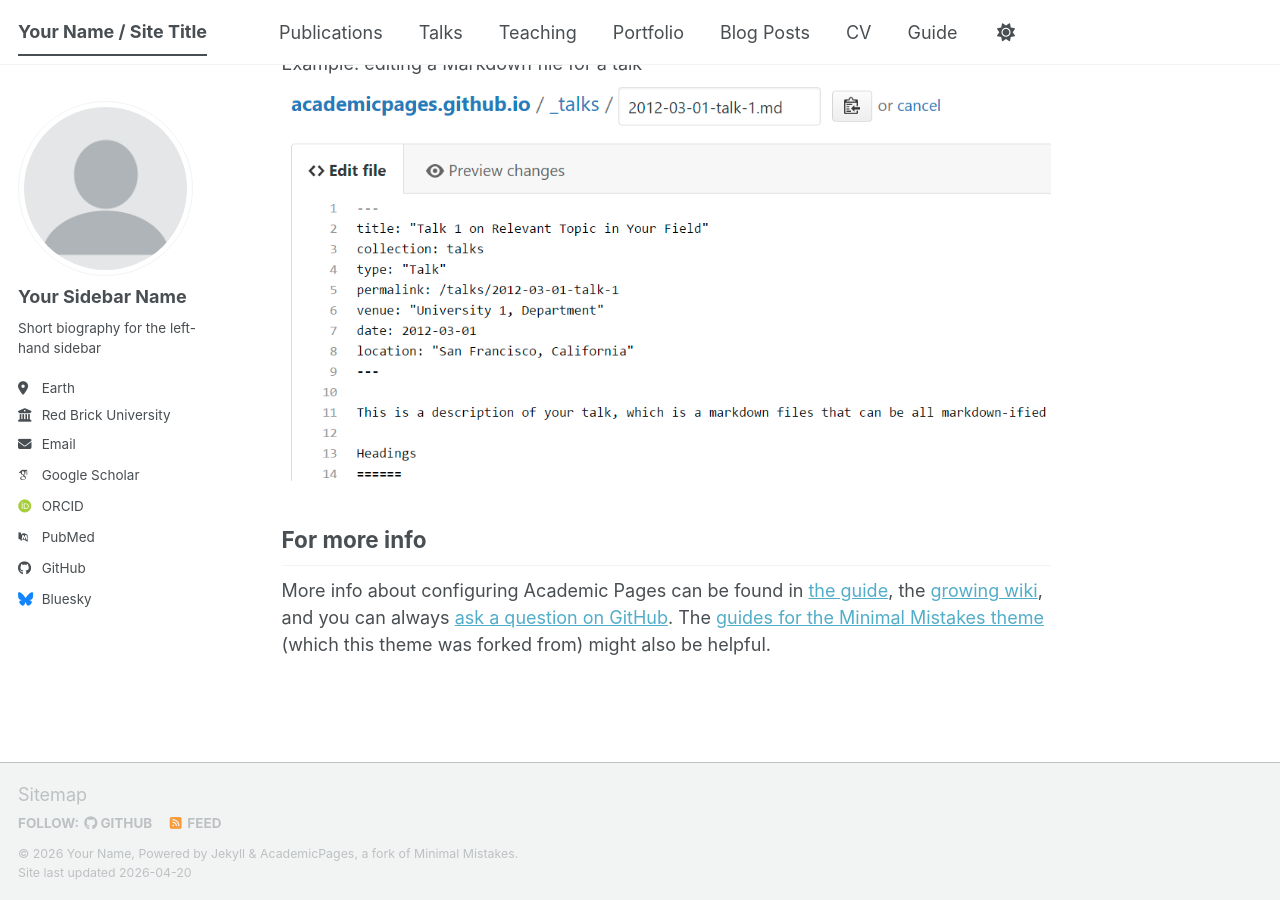
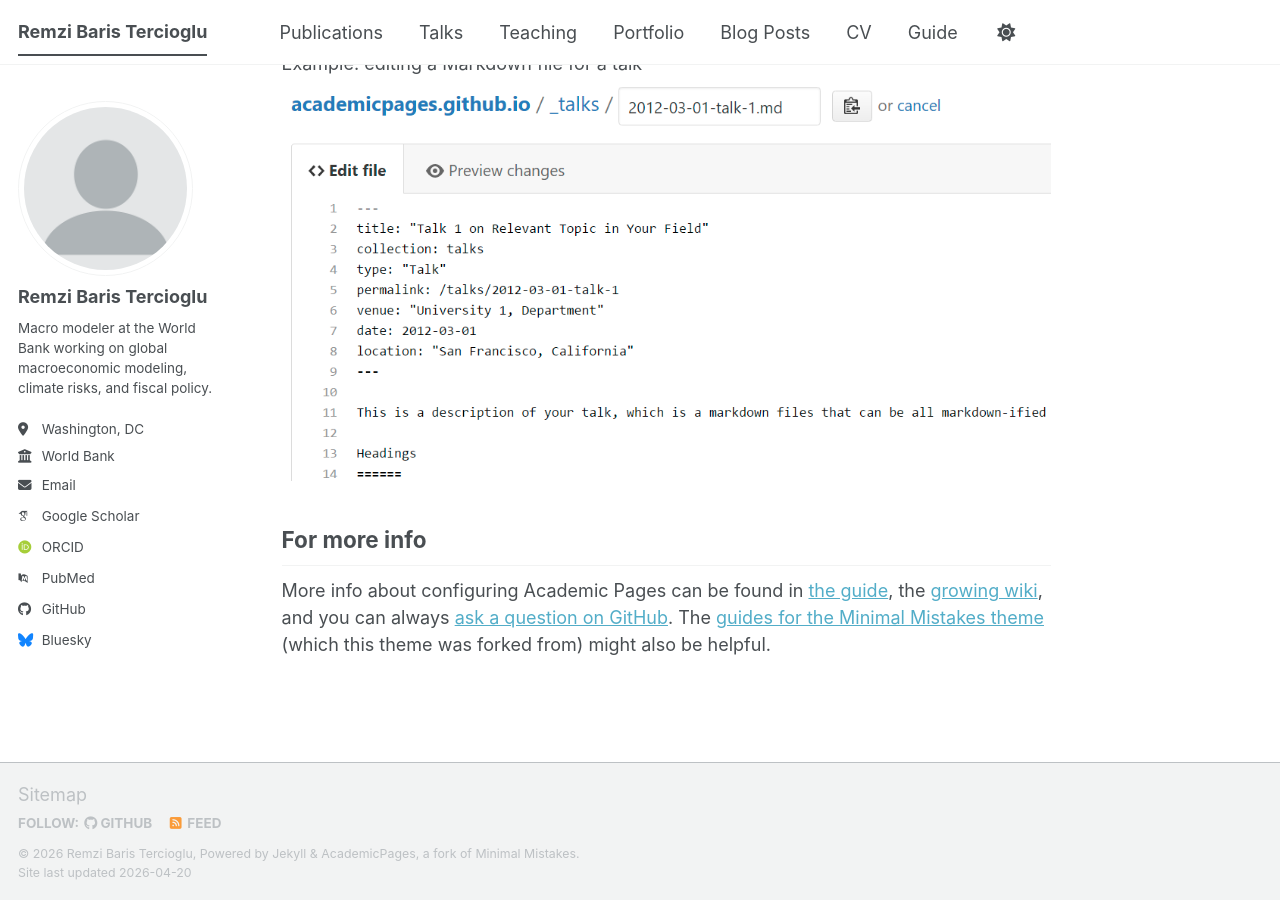
Before and after one commit to baristercioglu/baristercioglu.github.io, a Jekyll site: the page built from _pages/about.md, in a window 1280 px wide and 900 px high, scrolled down 2720 px. Built offline with Jekyll 4.4.1, drawn with Linux system fonts in a browser that asks for light colours; some web fonts are replaced; a script bundle is joined from its source files by our own code; library files that are not in the unit come from our copies.

Commit message:
Update _config.yml

```diff
--- a/_config.yml
+++ b/_config.yml
@@ -9,14 +9,14 @@
 # Basic Site Settings
 locale                   : "en-US"
 site_theme               : "default" # The available themes options are "default", "air", "sunrise", "mint", "dirt" and "contrast"
-title                    : "Your Name / Site Title"
+title                    : "Remzi Baris Tercioglu"
 title_separator          : "-"
-name                     : &name "Your Name"
-description              : &description "Your Name's academic portfolio"   # Update this with a general description of your site, this is the default if not overridden by a page
-url                      : https://academicpages.github.io # The base hostname & protocol for your site e.g. "https://[your GitHub username].github.io",
+name                     : &name "Remzi Baris Tercioglu"
+description              : &description "Macro modeler | World Bank"   # Update this with a general description of your site, this is the default if not overridden by a page
+url                      : https://baristercioglu.github.io # The base hostname & protocol for your site e.g. "https://[your GitHub username].github.io",
                                                            # or if you already have some other page hosted on Github then use "https://[your GitHub username].github.io/[Your Repo Name]"
 baseurl                  : "" # the subpath of your site, e.g. "/blog"
-repository               : "academicpages/academicpages.github.io"
+repository               : "baristercioglu/baristercioglu.github.io"
 
 # Site Author - The following control what appear as part of the author content on the side bar.
 #               If a field is blank the icon and link will not appear, otherwise it will be shown.
@@ -24,13 +24,13 @@ repository               : "academicpages/academicpages.github.io"
 author:
   # Biographic information
   avatar           : "profile.png"
-  name             : "Your Sidebar Name"
+  name             : "Remzi Baris Tercioglu"
   pronouns         : # example: "she/her"
-  bio              : "Short biography for the left-hand sidebar"
-  location         : "Earth"
-  employer         : "Red Brick University"
+  bio              : "Macro modeler at the World Bank working on global macroeconomic modeling, climate risks, and fiscal policy."
+  location         : "Washington, DC"
+  employer         : "World Bank"
   uri              : # URL
-  email            : "none@example.org"
+  email            : "rtercioglu@worldbank.org"
 
   # Academic websites
   academia         : # URL
@@ -51,7 +51,7 @@ author:
   bitbucket        : # Username - Update with your username on the site
   codepen          : # Username
   dribbble         : # Username
-  github           : "academicpages"
+  github           : "baristercioglu"
   kaggle           : # Username
   stackoverflow    : # User number or user number and name (i.e., use "1" or "1/jeff-atwood")
 
```
